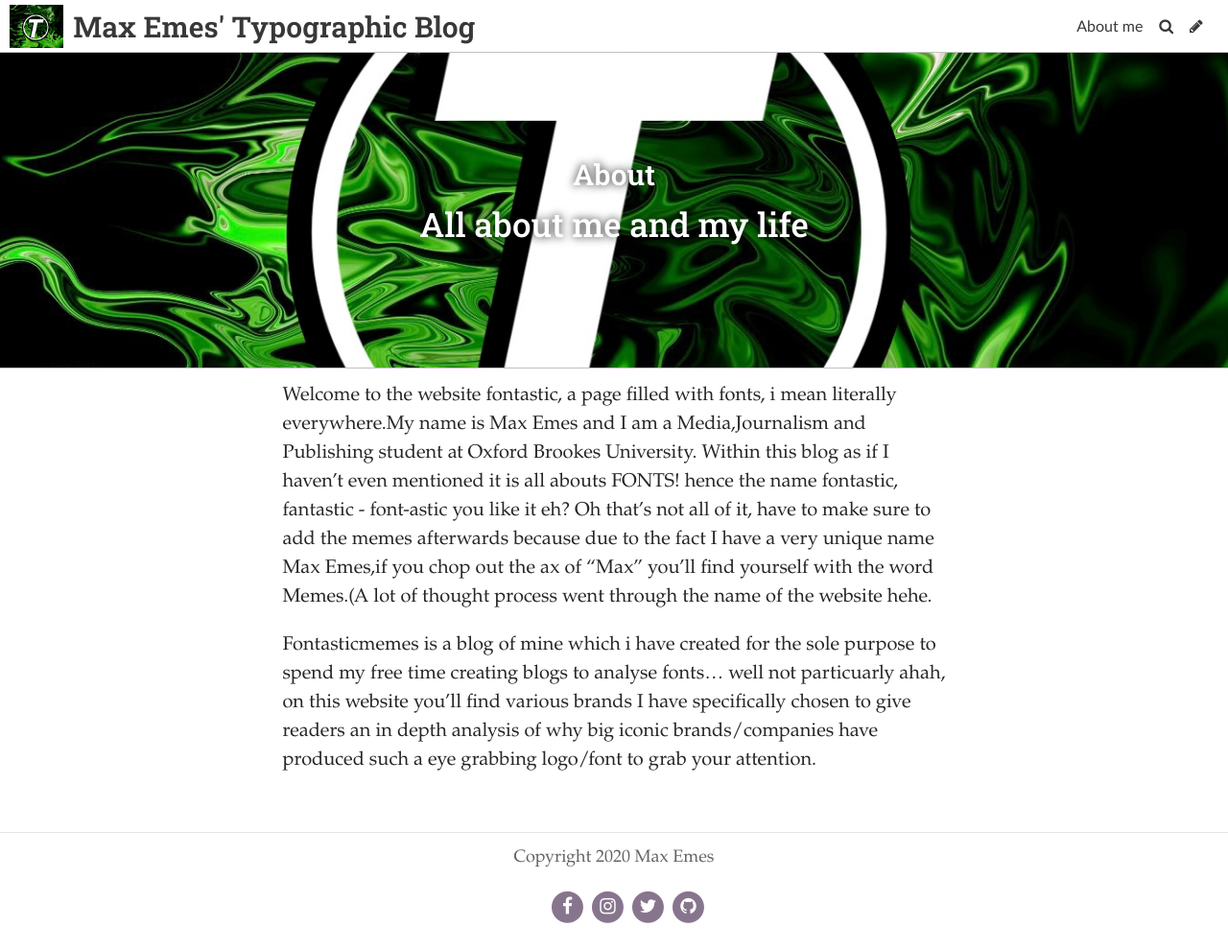
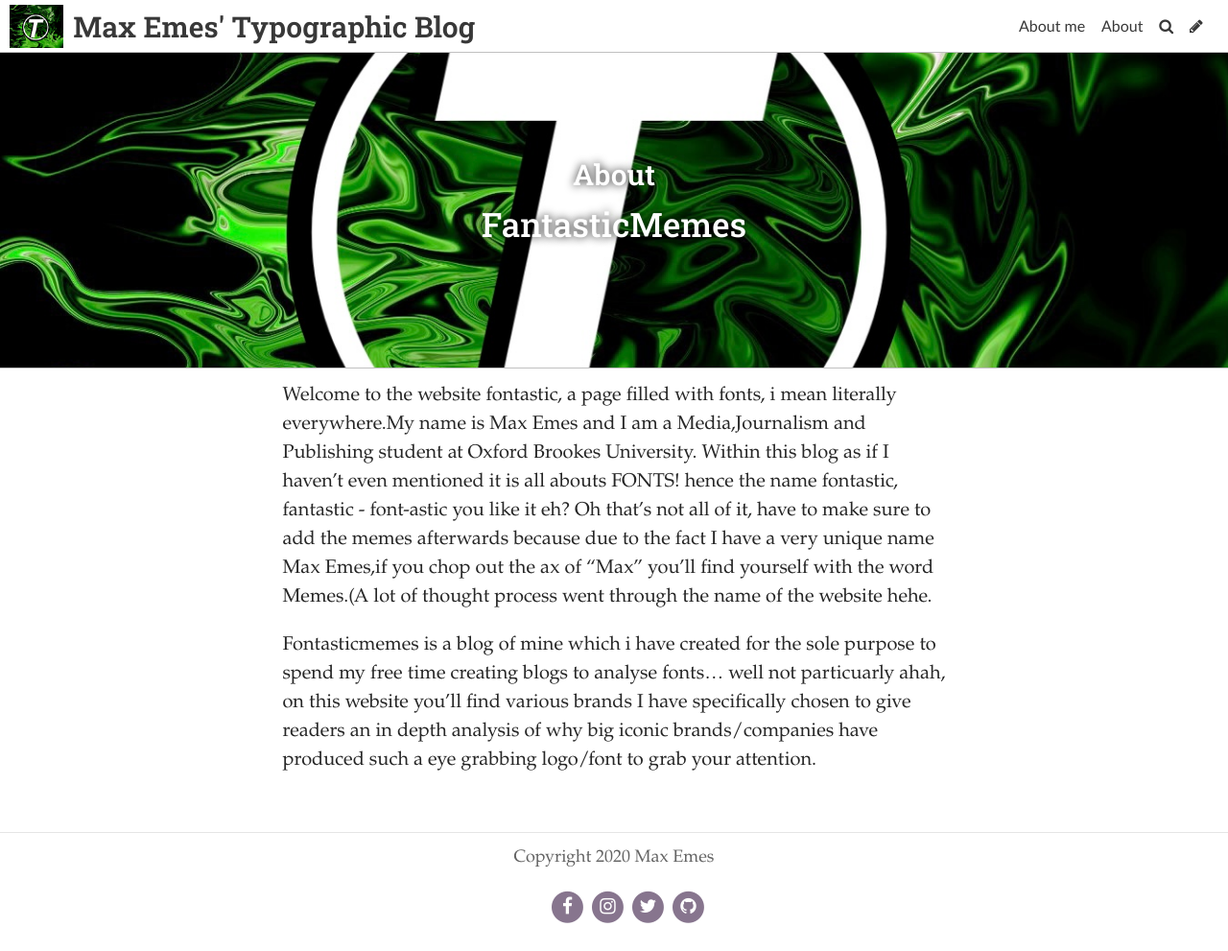
Before and after one commit to maxemes/Typographic-Blog, a Jekyll site: the page built from pages/about.md, in a window 1280 px wide. Shown: the whole page at 96% size. Built offline with Jekyll 4.4.1, drawn with Linux system fonts in a browser that asks for light colours; some web fonts are replaced.

Commit message:
Update Page “about”

```diff
--- a/pages/about.md
+++ b/pages/about.md
@@ -1,14 +1,14 @@
 ---
 layout: page
 title: About
-subtitle: All about me and my life
+subtitle: FantasticMemes
 permalink: /about/
 date: 2020-06-29T15:36:12.231Z
 header_feature_image: ../uploads/phonto.jpg
 published: true
 tags: null
 description: null
-show: false
+show: true
 ---
 Welcome to the website fontastic, a page filled with fonts, i mean literally everywhere.My name is Max Emes and I am a Media,Journalism and Publishing student at Oxford Brookes University. Within this blog as if I haven't even mentioned it is all abouts FONTS! hence the name fontastic, fantastic - font-astic you like it eh? Oh that's not all of it, have to make sure to add the memes afterwards because due to the fact I have a very unique name Max Emes,if you chop out the ax of "Max" you'll find yourself with the word Memes.(A lot of thought process went through the name of the website hehe.
 
```
